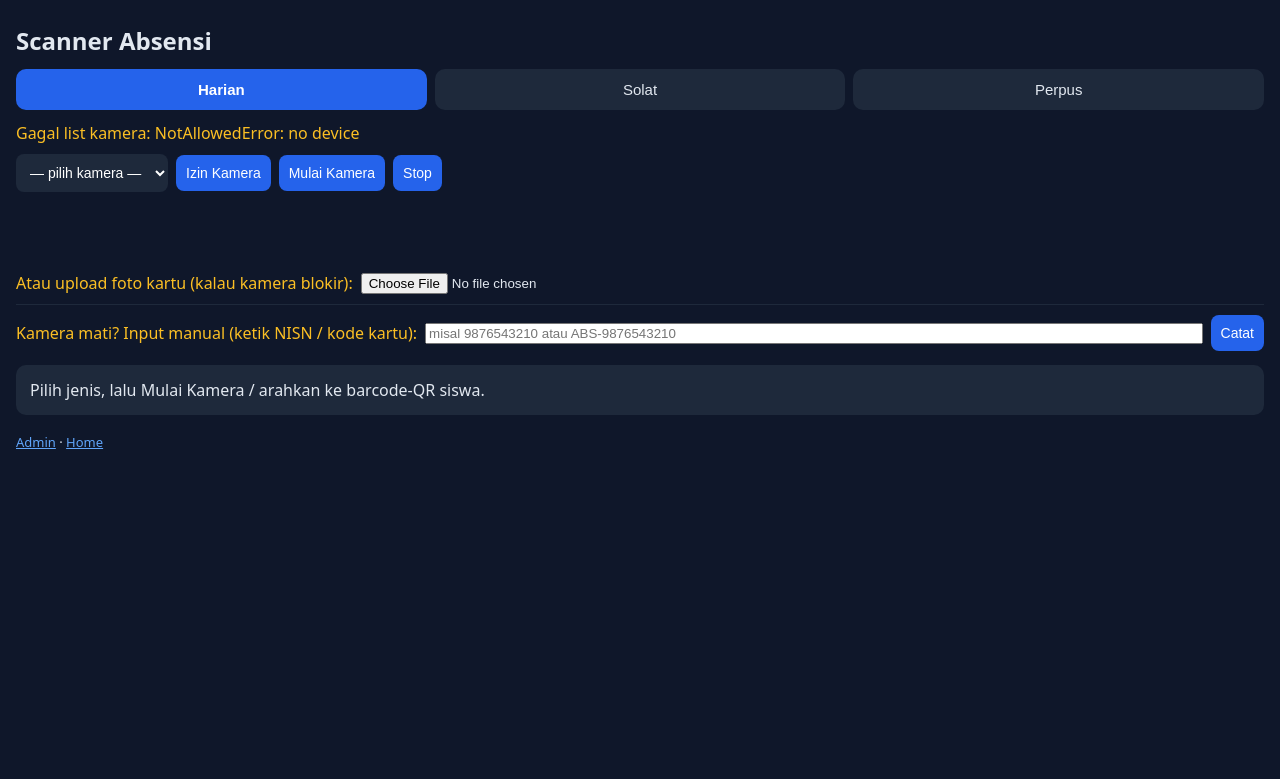
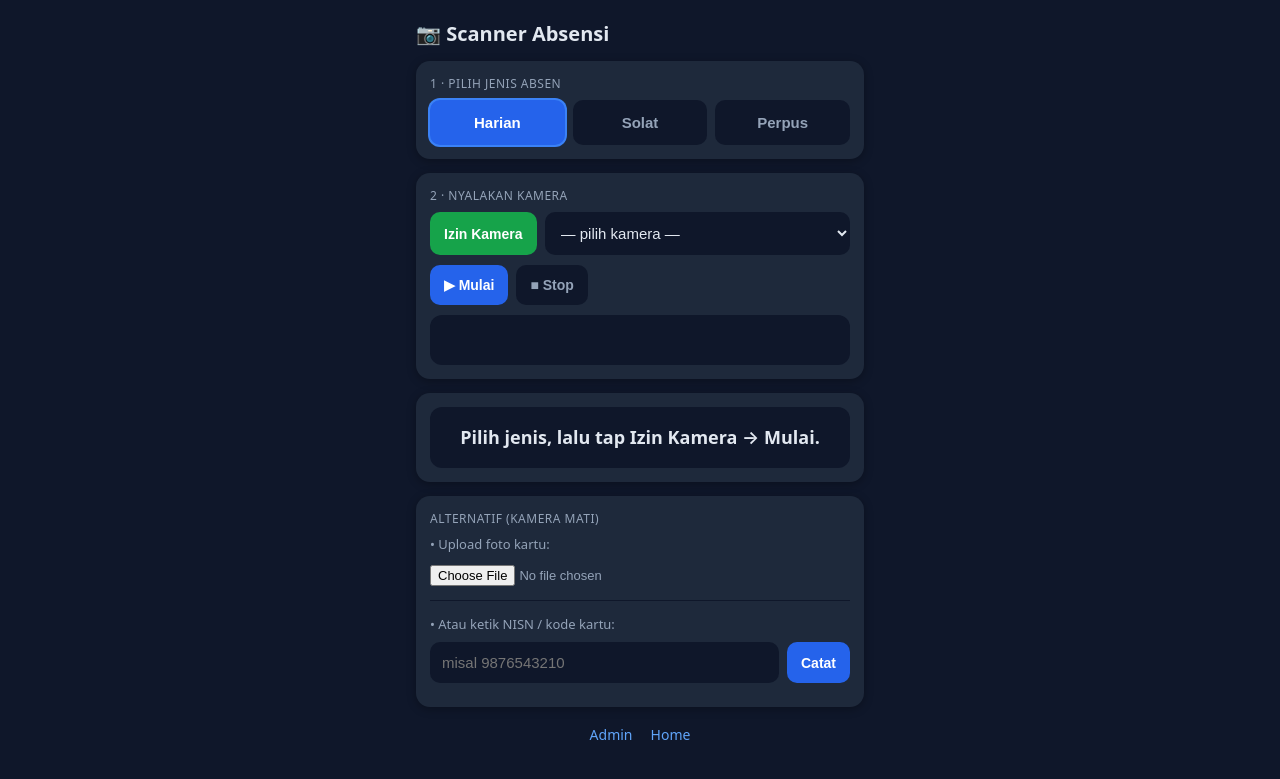
Before and after one commit to yudisimoet-ctrl/absensi-kartu-pelajar, a Flask app: page /scanner in a window 1280 px wide. Shown: the top 779 px of the page. Run offline with Flask 3, Linux system fonts and the light colour scheme.

Commit message:
Scanner UI rapih: card layout, hasil besar, instruksi step-by-step

```diff
--- a/templates/scanner.html
+++ b/templates/scanner.html
@@ -2,86 +2,99 @@
 <html lang="id">
 <head>
 <meta charset="utf-8">
-<meta name="viewport" content="width=device-width, initial-scale=1">
+<meta name="viewport" content="width=device-width, initial-scale=1, maximum-scale=1">
 <title>Scanner Absensi</title>
 <script src="/static/html5-qrcode.min.js"></script>
 <style>
-  body{font-family:system-ui,Arial;background:#0f172a;color:#e2e8f0;margin:0;padding:16px}
-  h2{margin:8px 0}
-  #reader{width:100%;max-width:420px;border-radius:12px;overflow:hidden;min-height:60px}
-  .jenis{display:flex;gap:8px;margin:12px 0;flex-wrap:wrap}
-  .jenis button{padding:12px 16px;border:0;border-radius:10px;background:#1e293b;color:#e2e8f0;font-size:15px;flex:1}
-  .jenis button.aktif{background:#2563eb;color:#fff;font-weight:bold}
-  #hasil{margin-top:14px;padding:14px;border-radius:10px;background:#1e293b;min-height:20px;font-size:16px}
+  *{box-sizing:border-box}
+  body{font-family:system-ui,-apple-system,Arial;background:#0f172a;color:#e2e8f0;margin:0;padding:16px;max-width:480px;margin:0 auto}
+  h2{margin:4px 0 14px;font-size:20px;font-weight:700}
+  .card{background:#1e293b;border-radius:14px;padding:14px;margin-bottom:14px;box-shadow:0 2px 10px rgba(0,0,0,.3)}
+  .label{font-size:12px;color:#94a3b8;margin-bottom:8px;text-transform:uppercase;letter-spacing:.5px}
+  .jenis{display:grid;grid-template-columns:repeat(3,1fr);gap:8px}
+  .jenis button{padding:14px 0;border:0;border-radius:10px;background:#0f172a;color:#94a3b8;font-size:15px;font-weight:600;cursor:pointer;transition:.15s}
+  .jenis button.aktif{background:#2563eb;color:#fff;box-shadow:0 0 0 2px #3b82f6}
+  .ctrls{display:flex;flex-wrap:wrap;gap:8px;margin-bottom:10px}
+  select,input[type=text]{flex:1;min-width:120px;padding:12px;border-radius:10px;border:0;background:#0f172a;color:#e2e8f0;font-size:15px}
+  button.act{padding:12px 14px;border:0;border-radius:10px;background:#2563eb;color:#fff;font-size:14px;font-weight:600;cursor:pointer}
+  button.act.alt{background:#0f172a;color:#94a3b8}
+  button.act.green{background:#16a34a}
+  #reader{width:100%;border-radius:12px;overflow:hidden;min-height:50px;background:#0f172a}
+  #reader video{width:100%!important;border-radius:12px}
+  #hasil{font-size:18px;font-weight:600;text-align:center;padding:18px 10px;border-radius:12px;background:#0f172a;min-height:24px;line-height:1.4}
   .ok{color:#4ade80}.err{color:#f87171}.warn{color:#fbbf24}
-  .ctrls{display:flex;gap:8px;margin:10px 0;flex-wrap:wrap;align-items:center}
-  select,button.act{padding:10px;border-radius:8px;border:0;font-size:14px;background:#1e293b;color:#fff}
-  button.act{background:#2563eb;cursor:pointer}
-  .nav{margin-top:18px;font-size:13px}.nav a{color:#60a5fa}
+  .hint{font-size:13px;color:#94a3b8;line-height:1.5}
+  .divider{height:1px;background:#0f172a;margin:14px 0}
+  .nav{display:flex;justify-content:center;gap:18px;margin-top:18px;font-size:14px}
+  .nav a{color:#60a5fa;text-decoration:none}
+  input[type=file]{font-size:13px;color:#94a3b8;width:100%}
 </style>
 </head>
 <body>
-<h2>Scanner Absensi</h2>
-<div class="jenis">
-  <button data-j="harian" class="aktif">Harian</button>
-  <button data-j="solat">Solat</button>
-  <button data-j="perpus">Perpus</button>
+<h2>📷 Scanner Absensi</h2>
+
+<div class="card">
+  <div class="label">1 · Pilih Jenis Absen</div>
+  <div class="jenis">
+    <button data-j="harian" class="aktif">Harian</button>
+    <button data-j="solat">Solat</button>
+    <button data-j="perpus">Perpus</button>
+  </div>
 </div>
 
-<div id="warn" class="warn" style="display:none"></div>
-
-<div class="ctrls">
-  <select id="cam"><option value="">— pilih kamera —</option></select>
-  <button class="act" onclick="mintaIzin()">Izin Kamera</button>
-  <button class="act" onclick="startCam()">Mulai Kamera</button>
-  <button class="act" onclick="stopCam()">Stop</button>
+<div class="card">
+  <div class="label">2 · Nyalakan Kamera</div>
+  <div class="ctrls">
+    <button class="act green" onclick="mintaIzin()">Izin Kamera</button>
+    <select id="cam"><option value="">— pilih kamera —</option></select>
+  </div>
+  <div class="ctrls">
+    <button class="act" onclick="startCam()">▶ Mulai</button>
+    <button class="act alt" onclick="stopCam()">■ Stop</button>
+  </div>
+  <div id="reader"></div>
 </div>
 
-<div id="reader"></div>
-
-<div class="ctrls">
-  <label class="warn">Atau upload foto kartu (kalau kamera blokir):</label>
-  <input type="file" id="upfile" accept="image/*" onchange="scanFile()">
+<div class="card">
+  <div id="hasil">Pilih jenis, lalu tap <b>Izin Kamera</b> → <b>Mulai</b>.</div>
 </div>
 
-<div class="ctrls" style="border-top:1px solid #1e293b;padding-top:10px">
-  <label class="warn">Kamera mati? Input manual (ketik NISN / kode kartu):</label>
-  <input id="manual" placeholder="misal 9876543210 atau ABS-9876543210" style="flex:2">
-  <button class="act" onclick="submitManual()">Catat</button>
+<div class="card">
+  <div class="label">Alternatif (kamera mati)</div>
+  <div class="hint" style="margin-bottom:8px">• Upload foto kartu:</div>
+  <input type="file" id="upfile" accept="image/*" onchange="scanFile()">
+  <div class="divider"></div>
+  <div class="hint" style="margin-bottom:8px">• Atau ketik NISN / kode kartu:</div>
+  <div class="ctrls">
+    <input id="manual" type="text" placeholder="misal 9876543210" inputmode="numeric">
+    <button class="act" onclick="submitManual()">Catat</button>
+  </div>
 </div>
 
-<div id="hasil">Pilih jenis, lalu Mulai Kamera / arahkan ke barcode-QR siswa.</div>
-<div class="nav"><a href="/admin">Admin</a> · <a href="/">Home</a></div>
+<div class="nav"><a href="/admin">Admin</a><a href="/">Home</a></div>
+
 <script>
 if('serviceWorker' in navigator){navigator.serviceWorker.register('/sw.js').catch(()=>{});}
 </script>
-
 <script>
-// Cek library & secure context dulu — kalau gagal, kasih pesan jelas
 const out=document.getElementById('hasil');
 const warn=document.getElementById('warn');
-const libOk = (typeof Html5Qrcode !== 'undefined');
-if(!libOk){
-  document.getElementById('hasil').innerHTML='<span class="err">Library scanner gagal load. Refresh halaman.</span>';
-}
-const secure = (location.protocol==='https:' || location.hostname==='localhost' || location.hostname==='127.0.0.1');
-if(!secure){
-  document.getElementById('warn').style.display='block';
-  document.getElementById('warn').innerHTML='⚠ Buka lewat https supaya kamera aktif.';
-}
-// Tombol minta izin kamera eksplisit (biar prompt pasti muncul)
+const libOk=(typeof Html5Qrcode!=='undefined');
+if(!libOk){ out.innerHTML='<span class="err">Library scanner gagal load. Refresh halaman.</span>'; }
+const secure=(location.protocol==='https:'||location.hostname==='localhost'||location.hostname==='127.0.0.1');
+if(!secure){ out.innerHTML='<span class="warn">⚠ Buka lewat https supaya kamera aktif.</span>'; }
+
 async function mintaIzin(){
   try{
     const s=await navigator.mediaDevices.getUserMedia({video:true});
     s.getTracks().forEach(t=>t.stop());
-    out.innerHTML='<span class="ok">Izin kamera OK. Pilih kamera lalu Mulai.</span>';
+    out.innerHTML='<span class="ok">Izin kamera OK ✔ Pilih kamera lalu Mulai.</span>';
     listCams();
   }catch(e){
-    out.innerHTML='<span class="err">Izin kamera ditolak/batal: '+e.name+'. Cek ikon 🔒 di address bar → Kamera = Izinkan, lalu refresh. Atau pakai input manual.</span>';
+    out.innerHTML='<span class="err">Izin ditolak ('+e.name+'). Cek ikon 🔒 di address bar → Kamera=Allow, lalu refresh.</span>';
   }
 }
 </script>
-
 <script>
 let jenis="harian";
 document.querySelectorAll('.jenis button').forEach(b=>{
@@ -90,80 +103,49 @@ document.querySelectorAll('.jenis button').forEach(b=>{
     b.classList.add('aktif'); jenis=b.dataset.j;
   };
 });
-if(!libOk){ /* stop, jangan init scanner */ }
-else { var scanner=new Html5Qrcode("reader"); }
+if(!libOk){ /* stop */ } else { var scanner=new Html5Qrcode("reader"); }
 let running=false;
 
-// Peringatan kalau bukan HTTPS (kamera di HP butuh secure context)
-if(location.protocol!=='https:' && location.hostname!=='localhost' && location.hostname!=='127.0.0.1'){
-  warn.style.display='block';
-  warn.innerHTML='⚠ Buka lewat <b>https</b> (bukan http) supaya kamera di HP aktif. URL sekarang: '+location.href;
-}
-
 async function listCams(){
-  if(!libOk){ return; }
+  if(!libOk) return;
   try{
     const cams=await Html5Qrcode.getCameras();
     const sel=document.getElementById('cam');
     sel.innerHTML='<option value="">— pilih kamera —</option>';
-    if(cams && cams.length){
-      cams.forEach(c=>{
-        const o=document.createElement('option');
-        o.value=c.id; o.textContent=c.label||c.id; sel.appendChild(o);
-      });
-    } else { warn.style.display='block'; warn.innerHTML+='<br>Tidak ada kamera terdeteksi.'; }
-  }catch(e){ warn.style.display='block'; warn.innerHTML='Gagal list kamera: '+e; }
+    if(cams&&cams.length){ cams.forEach(c=>{const o=document.createElement('option');o.value=c.id;o.textContent=c.label||c.id;sel.appendChild(o);}); }
+    else { out.innerHTML='<span class="warn">Tidak ada kamera terdeteksi.</span>'; }
+  }catch(e){ out.innerHTML='<span class="warn">Gagal list kamera: '+e+'</span>'; }
 }
-listCams();
 
 async function startCam(){
-  if(!libOk){ out.innerHTML='<span class="err">Library scanner belum load. Refresh halaman.</span>'; return; }
+  if(!libOk){ out.innerHTML='<span class="err">Library belum load. Refresh.</span>'; return; }
   if(running) await stopCam();
   const camId=document.getElementById('cam').value;
   const config={fps:10,qrbox:260};
-  const devId = camId || {facingMode:"environment"};
+  const devId=camId||{facingMode:"environment"};
   out.innerHTML='<span class="ok">Menyalakan kamera…</span>';
-  try{
-    await scanner.start(devId, config, onScan, ()=>{});
-    running=true;
-  }catch(e){
-    const msg=String(e);
-    if(msg.includes('NotAllowed') || msg.includes('Permission')){
-      out.innerHTML='<span class="err">Izin kamera ditolak. Cara reset di Chrome HP: ketuk ikon 🔒 di address bar → Izin Situs → Kamera → pilih "Izinkan", lalu refresh. Atau pakai input manual di bawah.</span>';
+  try{ await scanner.start(devId,config,onScan,()=>{}); running=true; }
+  catch(e){
+    const m=String(e);
+    if(m.includes('NotAllowed')||m.includes('Permission')){
+      out.innerHTML='<span class="err">Izin kamera ditolak. Ketuk 🔒 di address bar → Kamera=Allow → refresh.</span>';
     } else {
-      try{ await scanner.start({facingMode:"user"}, config, onScan, ()=>{}); running=true; }
+      try{ await scanner.start({facingMode:"user"},config,onScan,()=>{}); running=true; }
       catch(e2){ out.innerHTML='<span class="err">Kamera gagal: '+e2+'</span>'; }
     }
   }
 }
 async function stopCam(){ if(running){ try{await scanner.stop();}catch(e){} running=false; } }
 
-async function submitManual(){
-  const v=document.getElementById('manual').value.trim();
-  if(!v){ alert('ketik NISN atau kode kartu'); return; }
-  // normalisasi: kalau cuma angka, ubah jadi ABS-xxx
-  let kode=v.toUpperCase();
-  if(/^\d+$/.test(v)) kode='ABS-'+v;
+async function onScan(decoded){
+  if(running) await scanner.pause();
   out.innerHTML='<span class="ok">Memproses…</span>';
   try{
-    const r=await fetch('/api/log',{method:'POST',headers:{'Content-Type':'application/json'},
-      body:JSON.stringify({kode,jenis})});
+    const r=await fetch('/api/log',{method:'POST',headers:{'Content-Type':'application/json'},body:JSON.stringify({kode:decoded,jenis})});
     const d=await r.json();
-    if(d.ok){out.innerHTML=`<span class="ok">✔ ${d.nama} (${d.kelas||'-'}) · ${d.jenis} · ${d.waktu}</span>`; document.getElementById('manual').value='';}
-    else{out.innerHTML=`<span class="err">✘ ${d.msg}</span>`;}
-  }catch(e){out.innerHTML=`<span class="err">✘ ${e}</span>`;}
-}
-
-async function onScan(decoded){
-  if(running){ await scanner.pause(); }
-  out.innerHTML='<span class="ok">Memproses…</span>';
-  try{
-    const r=await fetch('/api/log',{method:'POST',headers:{'Content-Type':'application/json'},
-      body:JSON.stringify({kode:decoded,jenis})});
-    const d=await r.json();
-    if(d.ok){out.innerHTML=`<span class="ok">✔ ${d.nama} (${d.kelas||'-'}) · ${d.jenis} · ${d.waktu}</span>`;}
-    else{out.innerHTML=`<span class="err">✘ ${d.msg}</span>`;}
-  }catch(e){out.innerHTML=`<span class="err">✘ ${e}</span>`;}
+    if(d.ok){ out.innerHTML=`<span class="ok">✔ ${d.nama}<br>(${d.kelas||'-'}) · ${d.jenis}<br>${d.waktu}</span>`; }
+    else { out.innerHTML=`<span class="err">✘ ${d.msg}</span>`; }
+  }catch(e){ out.innerHTML='<span class="err">✘ '+e+'</span>'; }
   setTimeout(()=>{ if(running) scanner.resume(); },900);
 }
 
@@ -171,10 +153,22 @@ async function scanFile(){
   const f=document.getElementById('upfile').files[0];
   if(!f) return;
   out.innerHTML='<span class="ok">Membaca gambar…</span>';
+  try{ const res=await scanner.scanFile(f,true); await onScan(res); }
+  catch(e){ out.innerHTML='<span class="err">Gagal baca gambar: '+e+'</span>'; }
+}
+
+async function submitManual(){
+  const v=document.getElementById('manual').value.trim();
+  if(!v){ alert('ketik NISN atau kode kartu'); return; }
+  let kode=v.toUpperCase();
+  if(/^\d+$/.test(v)) kode='ABS-'+v;
+  out.innerHTML='<span class="ok">Memproses…</span>';
   try{
-    const res=await scanner.scanFile(f,true);
-    await onScan(res);
-  }catch(e){ out.innerHTML='<span class="err">Gagal baca gambar: '+e+'</span>'; }
+    const r=await fetch('/api/log',{method:'POST',headers:{'Content-Type':'application/json'},body:JSON.stringify({kode,jenis})});
+    const d=await r.json();
+    if(d.ok){ out.innerHTML=`<span class="ok">✔ ${d.nama}<br>(${d.kelas||'-'}) · ${d.jenis}<br>${d.waktu}</span>`; document.getElementById('manual').value=''; }
+    else { out.innerHTML=`<span class="err">✘ ${d.msg}</span>`; }
+  }catch(e){ out.innerHTML='<span class="err">✘ '+e+'</span>'; }
 }
 </script>
 </body>
```
